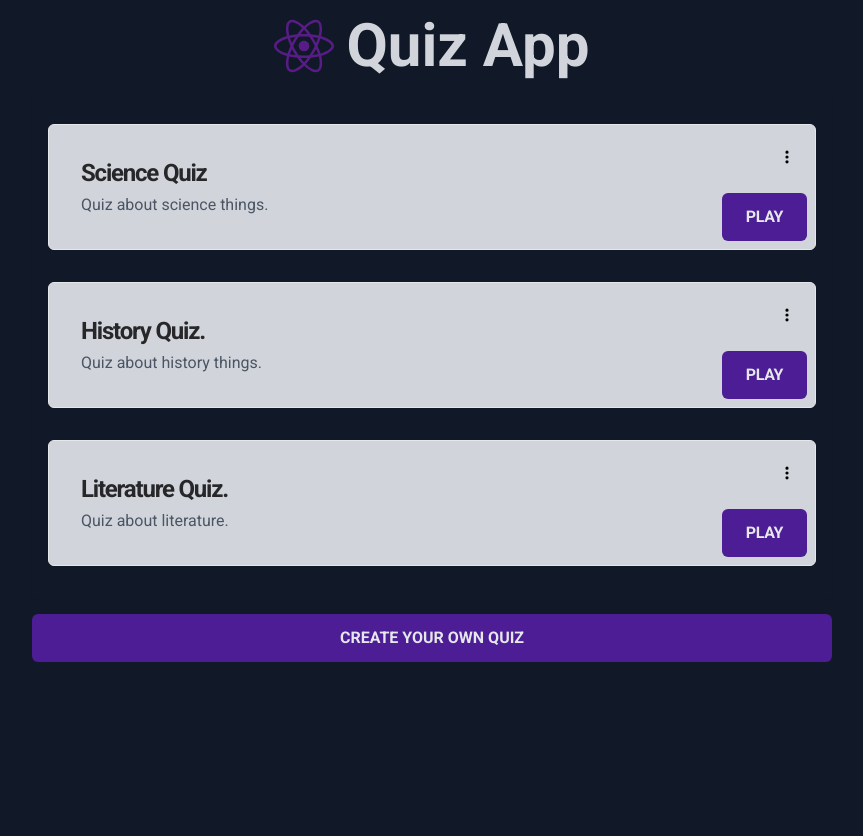
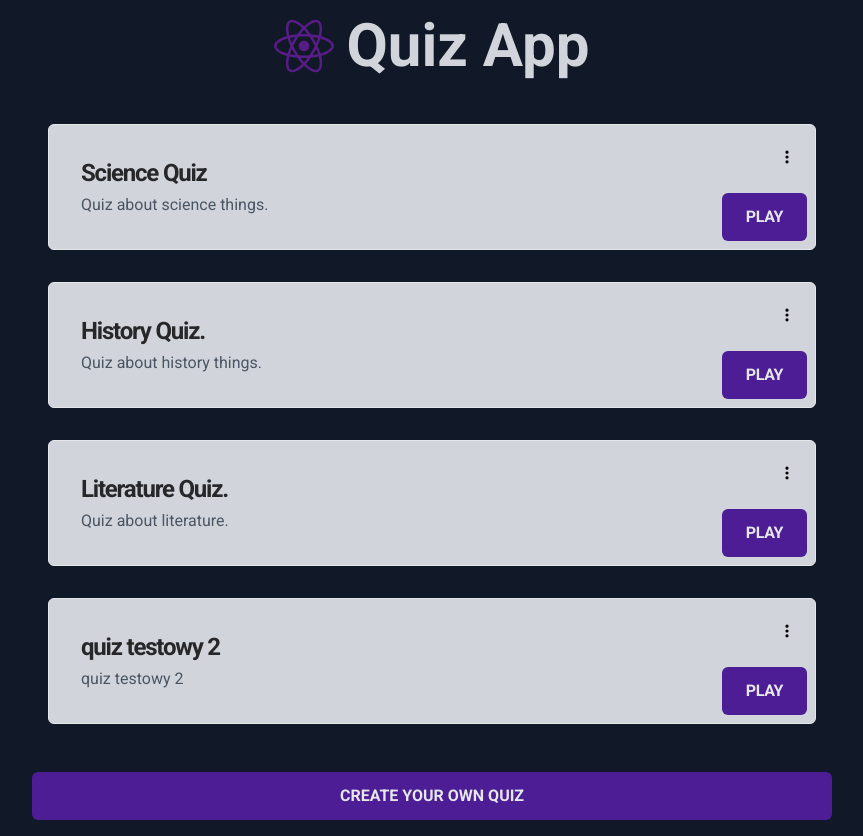
Before and after one commit to tojamrcel/quizapp-react-project, a React (Vite) app: page /quizzes in a window 1280 px wide. Shown: the whole page, without its empty margins (208-1071 px from the left). Before the commit the page ends 800 px from the top, so only its background shows below. Built offline with nearby package versions, Linux system fonts and the light colour scheme; data requests are answered from the project's data file.

Commit message:
fix: fix bug with displaying correct points from all done quizzes

```diff
--- a/src/contexts/QuizzesContext.jsx
+++ b/src/contexts/QuizzesContext.jsx
@@ -38,6 +38,7 @@ function reducer(state, action) {
                     id: action.payload.id,
                     currentQuestion: 0,
                     answer: null,
+                    corrects: 0,
                     questions: action.payload.questions,
                     correctAnswer: action.payload.correctAnswer,
                 },
--- a/src/data/quizzes.json
+++ b/src/data/quizzes.json
@@ -323,6 +323,34 @@
           "correctAnswer": 0
         }
       ]
+    },
+    {
+      "id": "1730323160290",
+      "description": "quiz testowy 2",
+      "title": "quiz testowy 2",
+      "author": "anonymous",
+      "questions": [
+        {
+          "question": "siema",
+          "answers": [
+            "siemaelo",
+            "elo",
+            "siemanelo",
+            "super"
+          ],
+          "correctAnswer": 2
+        },
+        {
+          "question": "neeew yooork",
+          "answers": [
+            "concrete",
+            "jungle",
+            "where",
+            "dreams are made off"
+          ],
+          "correctAnswer": 3
+        }
+      ]
     }
   ]
 }
```
